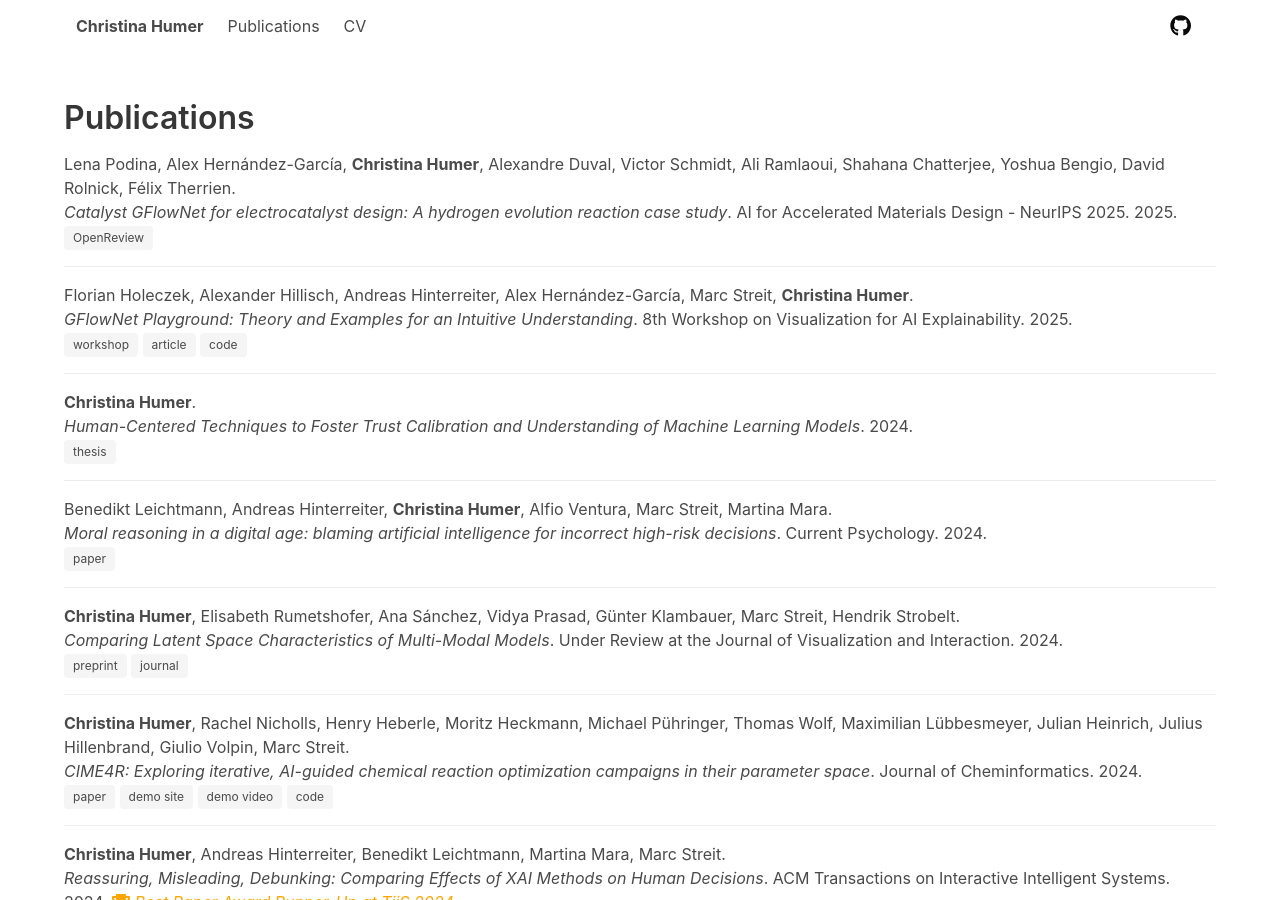
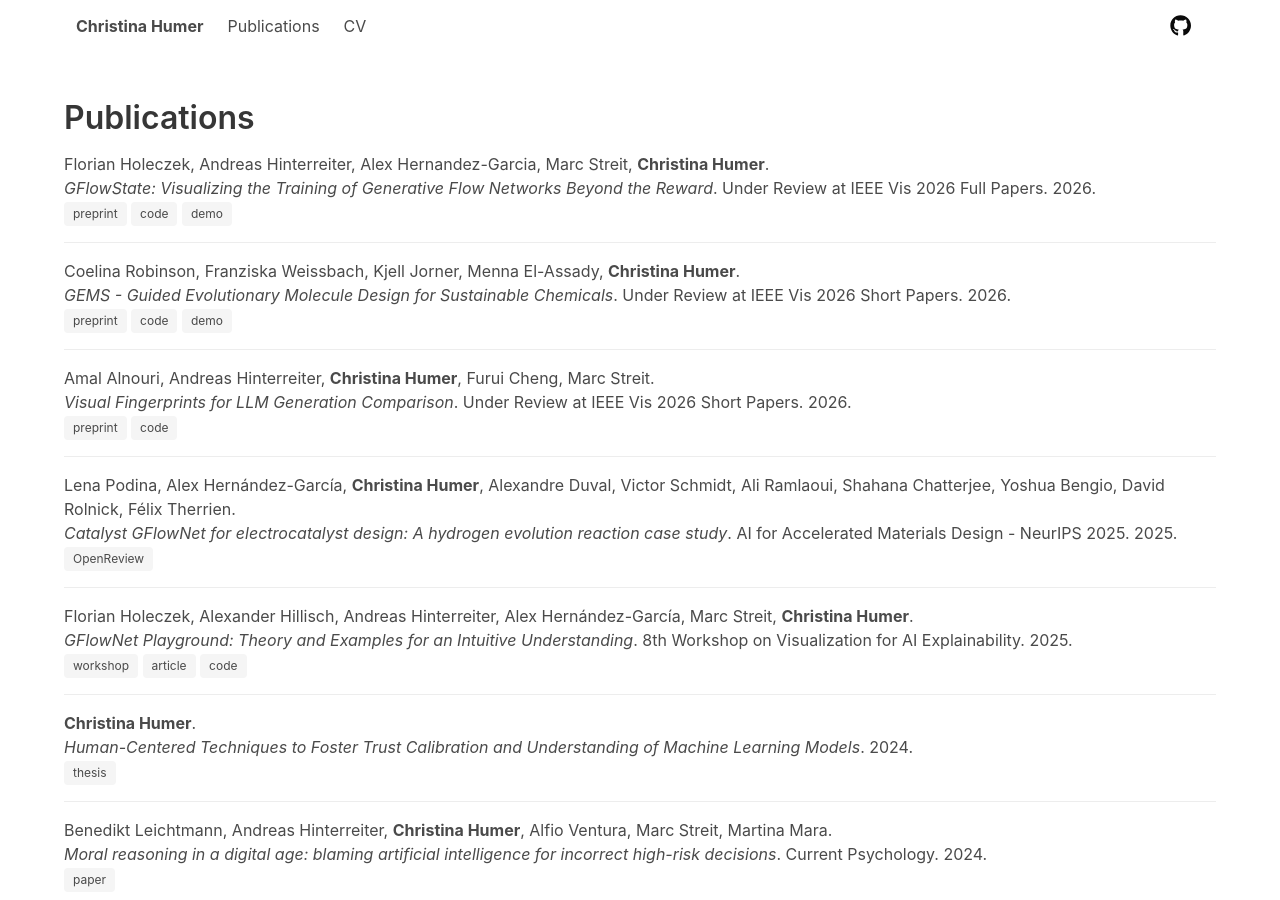
Before and after one commit to ginihumer/ginihumer.github.io, a Jekyll site: the page built from _pages/publications.html, in a window 1280 px wide and 900 px high. Built offline with Jekyll 4.4.1, drawn with Linux system fonts in a browser that asks for light colours; nearby versions of some CDN libraries; a style sheet for code colours, icons or effects is not loaded.

Commit message:
Add new publications to publications.yml
Added new publications with details including titles, authors, and links to preprints, code, and demos.

```diff
--- a/_data/publications.yml
+++ b/_data/publications.yml
@@ -1,3 +1,69 @@
+- title: "GFlowState: Visualizing the Training of Generative Flow Networks Beyond the Reward"
+  type: paper
+  image:
+  authors:
+  - Florian Holeczek
+  - Andreas Hinterreiter
+  - Alex Hernandez-Garcia
+  - Marc Streit
+  - Christina Humer
+  year: 2026
+  journal: Under Review at IEEE Vis 2026 Full Papers
+  doi:
+  volume:
+  number:
+  tags:
+    - tag: preprint
+      link: https://arxiv.org/abs/2604.21830
+    - tag: code
+      link: https://github.com/florianholeczek/GFlowNet_Training_Vis_Pilot
+    - tag: demo
+      link: http://gflowstate.jku-vds-lab.at/
+
+
+- title: "GEMS - Guided Evolutionary Molecule Design for Sustainable Chemicals"
+  type: paper
+  image:
+  authors:
+  - Coelina Robinson
+  - Franziska Weissbach
+  - Kjell Jorner
+  - Menna El-Assady
+  - Christina Humer
+  year: 2026
+  journal: Under Review at IEEE Vis 2026 Short Papers
+  doi:
+  volume:
+  number:
+  tags:
+    - tag: preprint
+      link: https://arxiv.org/abs/2605.15932
+    - tag: code
+      link: https://github.com/ETH-IVIA-Lab/gems
+    - tag: demo
+      link: https://gems.ivia.ch/
+
+- title: "Visual Fingerprints for LLM Generation Comparison"
+  type: paper
+  image:
+  authors:
+  - Amal Alnouri
+  - Andreas Hinterreiter
+  - Christina Humer
+  - Furui Cheng
+  - Marc Streit
+  year: 2026
+  journal: Under Review at IEEE Vis 2026 Short Papers
+  doi:
+  volume:
+  number:
+  tags:
+    - tag: preprint
+      link: https://arxiv.org/abs/2605.06054
+    - tag: code
+      link: https://github.com/jku-vds-lab/iLLuMinate
+
+
 - title: "Catalyst GFlowNet for electrocatalyst design: A hydrogen evolution reaction case study"
   type: workshop
   image:
```
